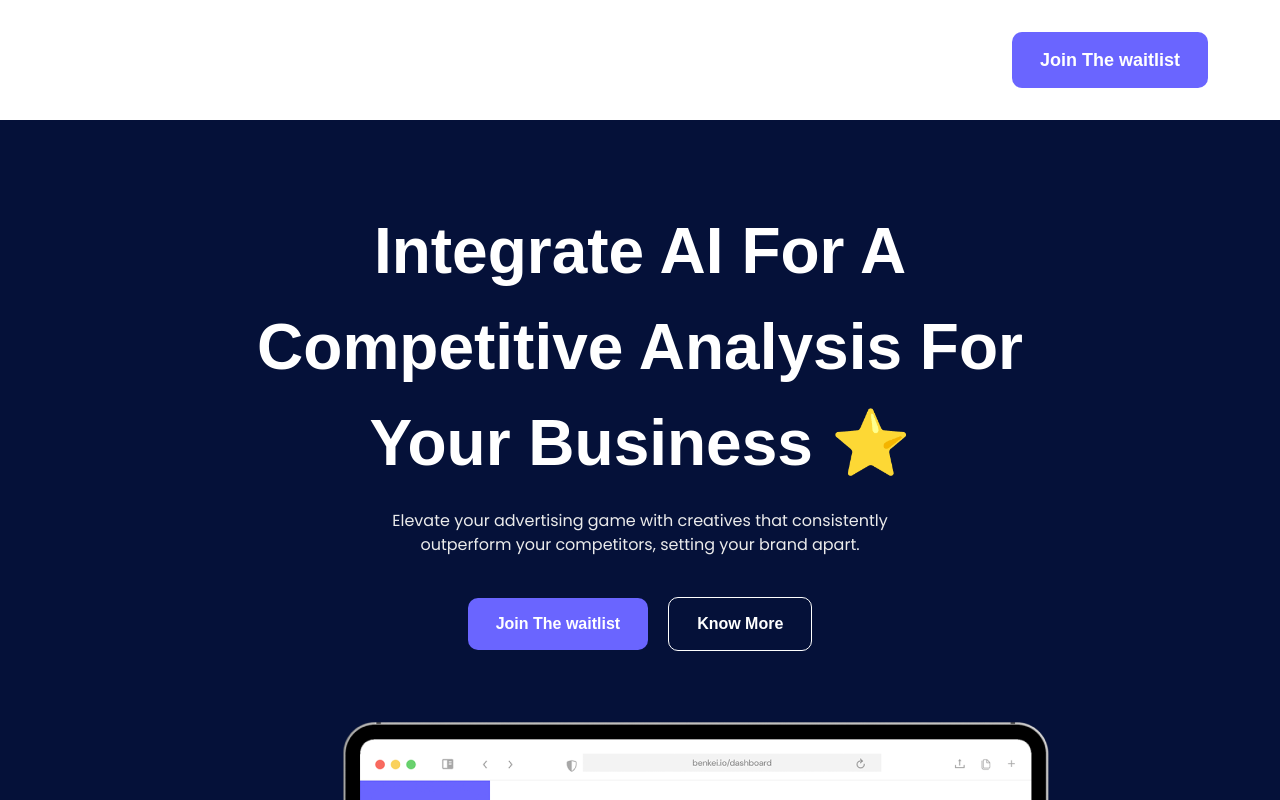
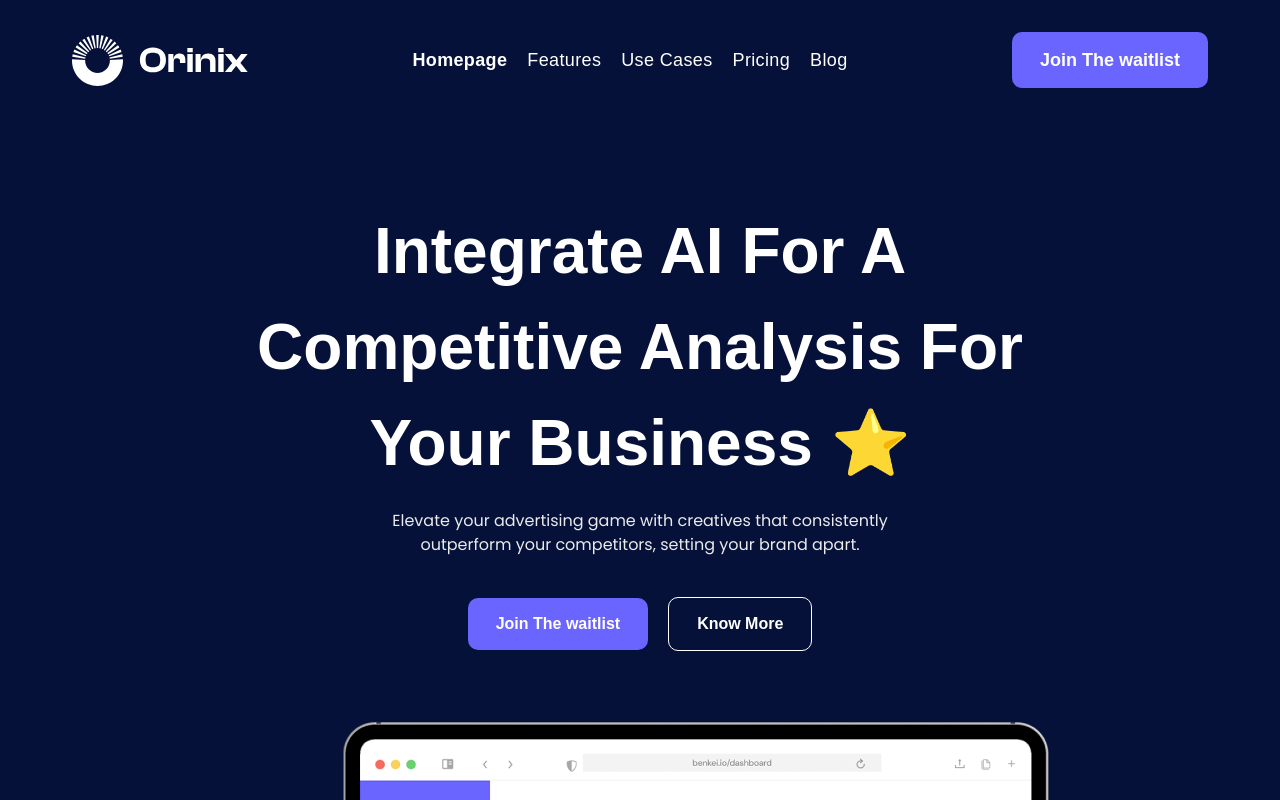
Before and after one commit to M-Hamza-WebDev/Hamza-InLights-Assesment, a Next.js app: page / in a window 1280 px wide. Shown: the top 800 px of the page. Built offline with nearby package versions, Linux system fonts and the light colour scheme; a web font is replaced by a local one.

Commit message:
header background color changed

```diff
--- a/src/components/Header.js
+++ b/src/components/Header.js
@@ -28,7 +28,8 @@ const Header = () => {
     },
   ];
   return (
-    <header className="flex justify-between items-center py-8 custom-container">
+    <header className="bg-[#051139]  py-8 ">
+      <div className="flex justify-between items-center custom-container">
         <Image
           src={logo}
           alt="Logo"
@@ -54,8 +55,9 @@ const Header = () => {
           <Link href={"#"}>Join The waitlist</Link>
         </button>
         <button className="lg:hidden block md:w-[50px] md:h-[50px] w-[30px] h-[30px]">
-        <Image src={menu} alt="Menu"  className="w-[30px] h-[30px]"/>
+          <Image src={menu} alt="Menu" className="w-[30px] h-[30px]" />
         </button>
+      </div>
     </header>
   );
 };
```
Lines whose indentation alone changed are shown as unchanged.
